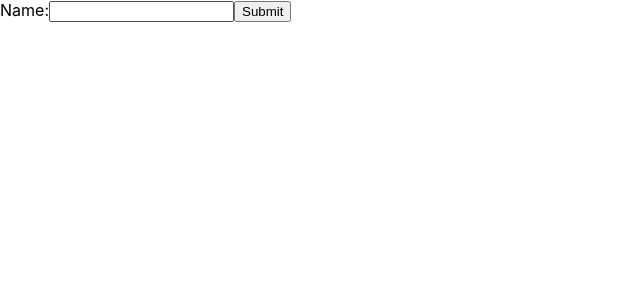
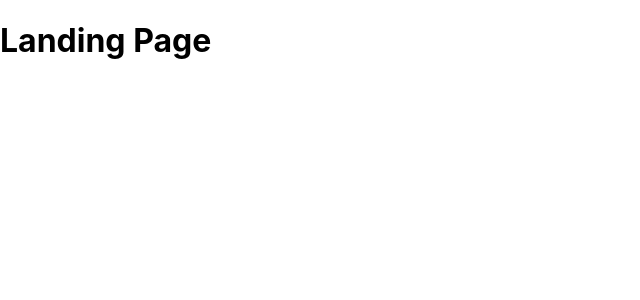
Before and after one commit to OGNate/WorkoutApp, a React (Create React App) app in the folder frontend/: page / in a window 1280 px wide. Shown: the top 300 px of the page, without its empty margins (0-640 px from the left). Built offline with nearby package versions, Linux system fonts and the light colour scheme.

Commit message:
Updated landing page - removed testing form

```diff
--- a/frontend/src/App.js
+++ b/frontend/src/App.js
@@ -7,17 +7,7 @@
   return (
 
     <div>
-
-      <form>
-
-        <label> Name:
-          <input type="text" name="name" />
-        </label>
-
-        <input type="submit" value="Submit" />
-
-      </form>
-
+      <h1>Landing Page</h1>
     </div>
   );
 }
```
